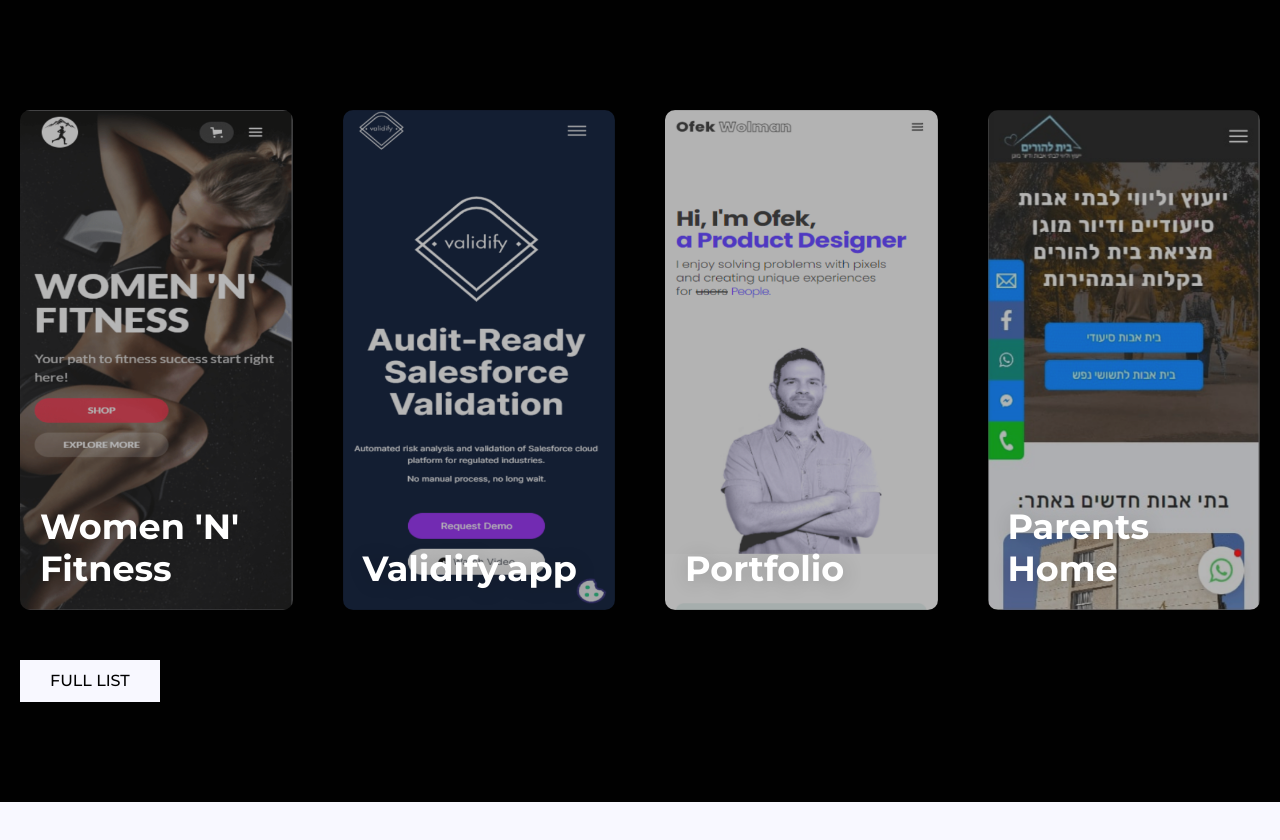
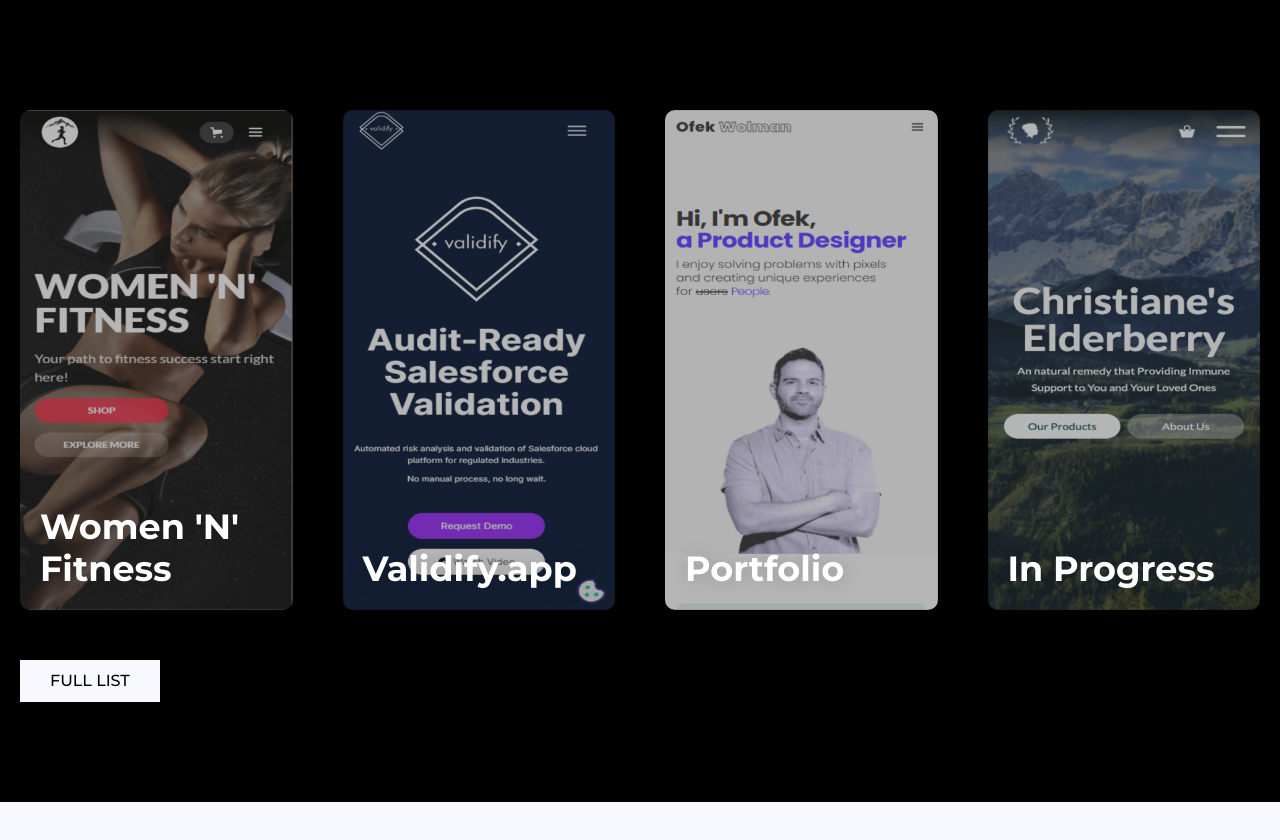
Before and after one commit to harelpanker/panker-io, a Next.js app: page / in a window 1280 px wide. Shown: the part 3222-4062 px from the top of the page. Built offline with nearby package versions, Linux system fonts and the light colour scheme.

Commit message:
add elderberry

```diff
--- a/public/projects.js
+++ b/public/projects.js
@@ -20,6 +20,13 @@
     name: 'Portfolio',
     img: '/images-projects/ofek-portfolio.png',
     liveURL: 'https://www.ofekwolman.com/',
+    type: 'webflow',
+  },
+  {
+    id: uuid(),
+    name: 'In Progress',
+    img: '/images-projects/Christianes-Elderberry.png',
+    liveURL: 'https://christianes.webflow.io/',
     type: 'webflow',
   },
   {
```
Also changed, not shown: public/images-projects/Christianes-Elderberry.png (added).
